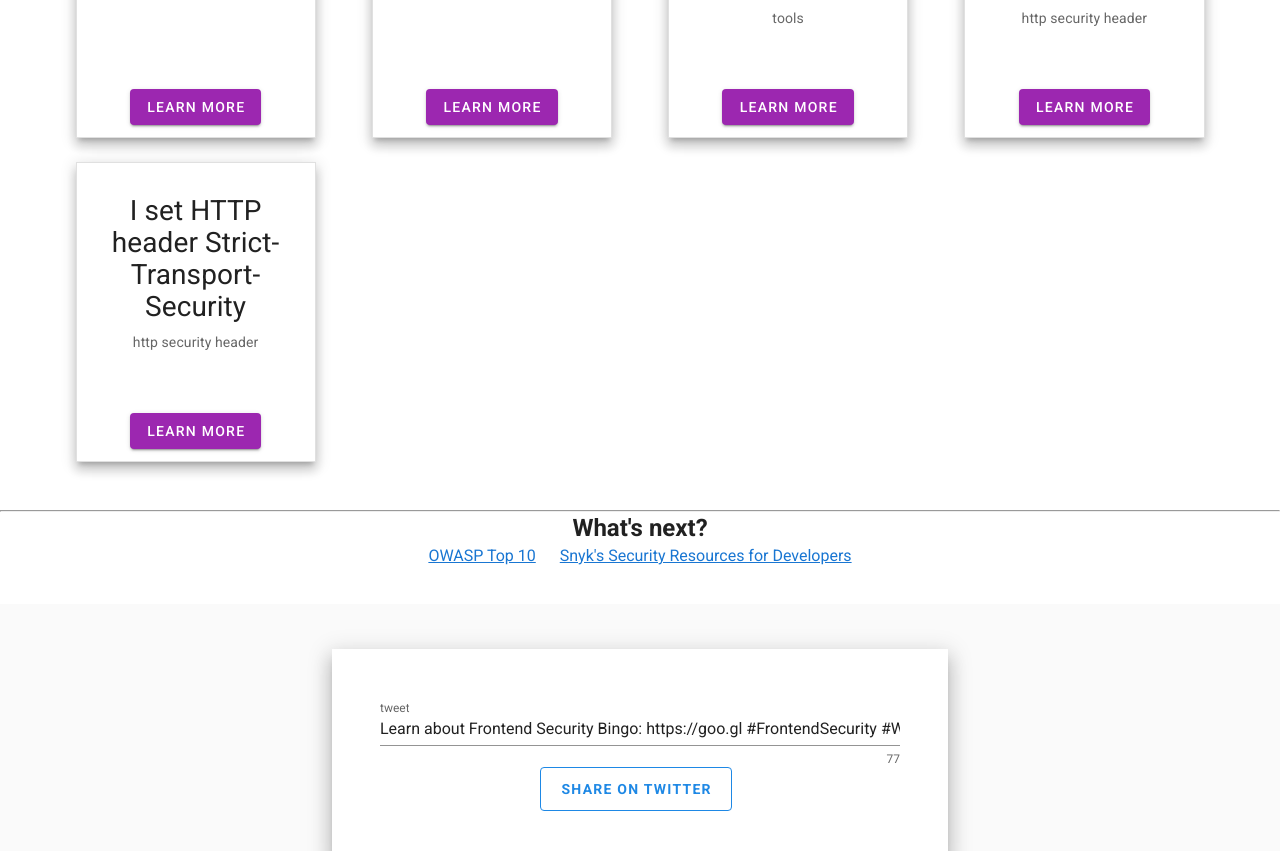
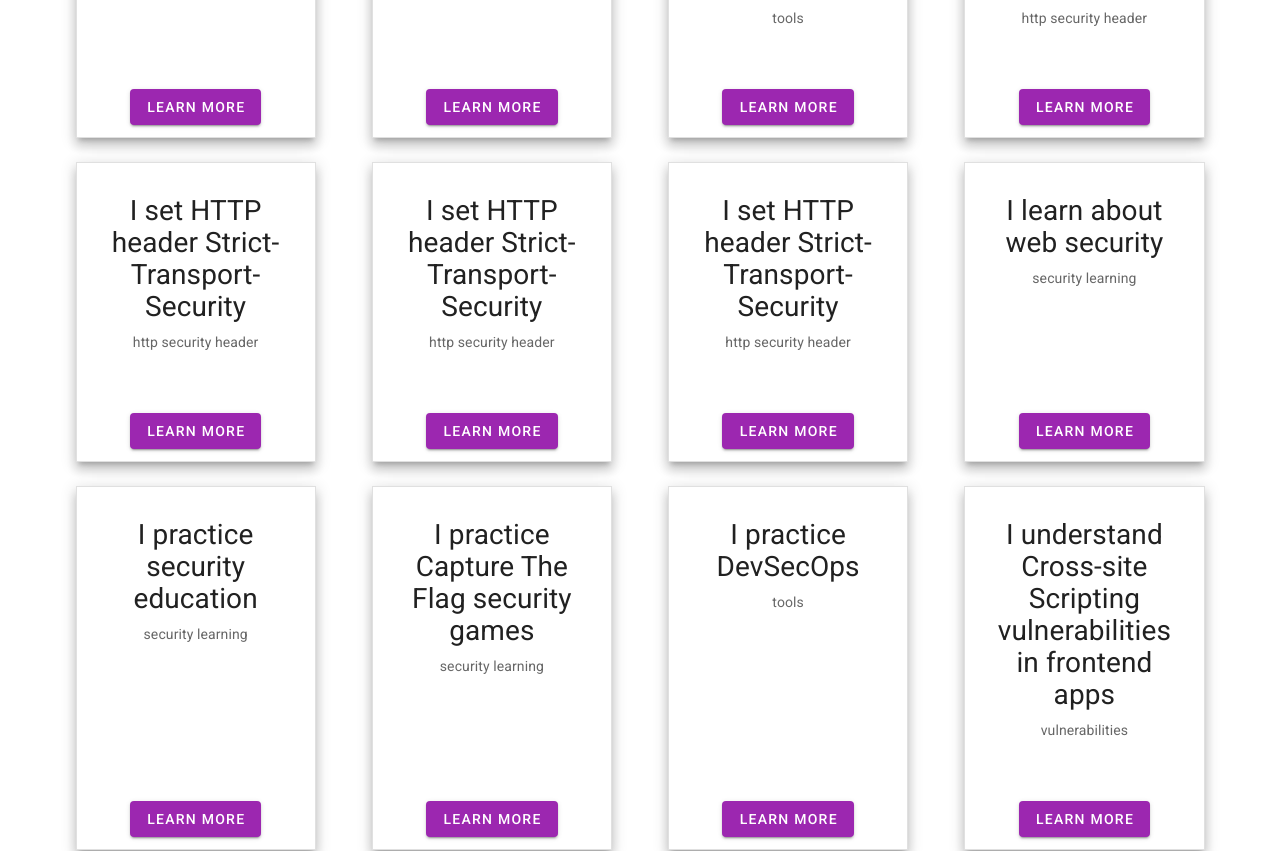
Before and after one commit to snyk-labs/frontend-security-bingo, a Vue app: page / in a window 1280 px wide. Shown: the part 600-1451 px from the top of the page. Built offline with nearby package versions, Linux system fonts and the light colour scheme.

Commit message:
feat: add bingo items

```diff
--- a/src/components/Bingo.vue
+++ b/src/components/Bingo.vue
@@ -103,7 +103,56 @@ export default {
           category: "http security header",
           url:
             "https://developer.mozilla.org/en-US/docs/Web/HTTP/Headers/Strict-Transport-Security"
-        }
+        },
+        {
+          directive: "",
+          text: "I set HTTP header Strict-Transport-Security",
+          category: "http security header",
+          url:
+            "https://developer.mozilla.org/en-US/docs/Web/HTTP/Headers/Strict-Transport-Security"
+        },
+        {
+          directive: "",
+          text: "I set HTTP header Strict-Transport-Security",
+          category: "http security header",
+          url:
+            "https://developer.mozilla.org/en-US/docs/Web/HTTP/Headers/Strict-Transport-Security"
+        },
+        {
+          directive: "",
+          text: "I learn about web security",
+          category: "security learning",
+          url:
+            "https://developer.mozilla.org/en-US/docs/Web/Security"
+        },
+        {
+          directive: "",
+          text: "I practice security education",
+          category: "security learning",
+          url:
+            "https://www.hacksplaining.com/lessons"
+        },
+        {
+          directive: "",
+          text: "I practice Capture The Flag security games",
+          category: "security learning",
+          url:
+            "https://ctf.hacker101.com/"
+        },
+        {
+          directive: "",
+          text: "I practice DevSecOps",
+          category: "tools",
+          url:
+            "https://snyk.io/devsecops/technology/"
+        },
+        {
+          directive: "",
+          text: "I understand Cross-site Scripting vulnerabilities in frontend apps",
+          category: "vulnerabilities",
+          url:
+            "https://snyk.io/learn/cross-site-scripting/"
+        },
       ]
     };
   },
```
